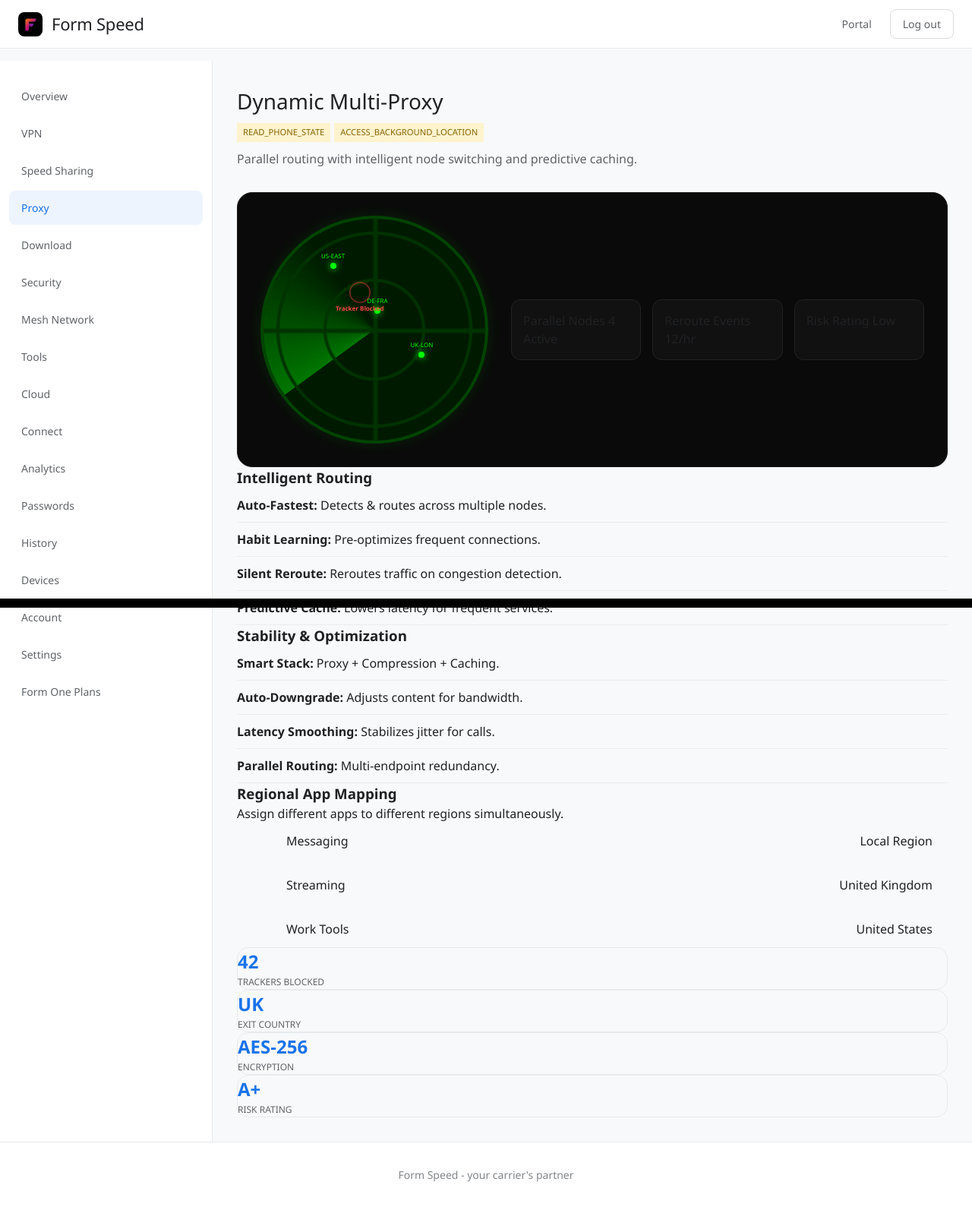
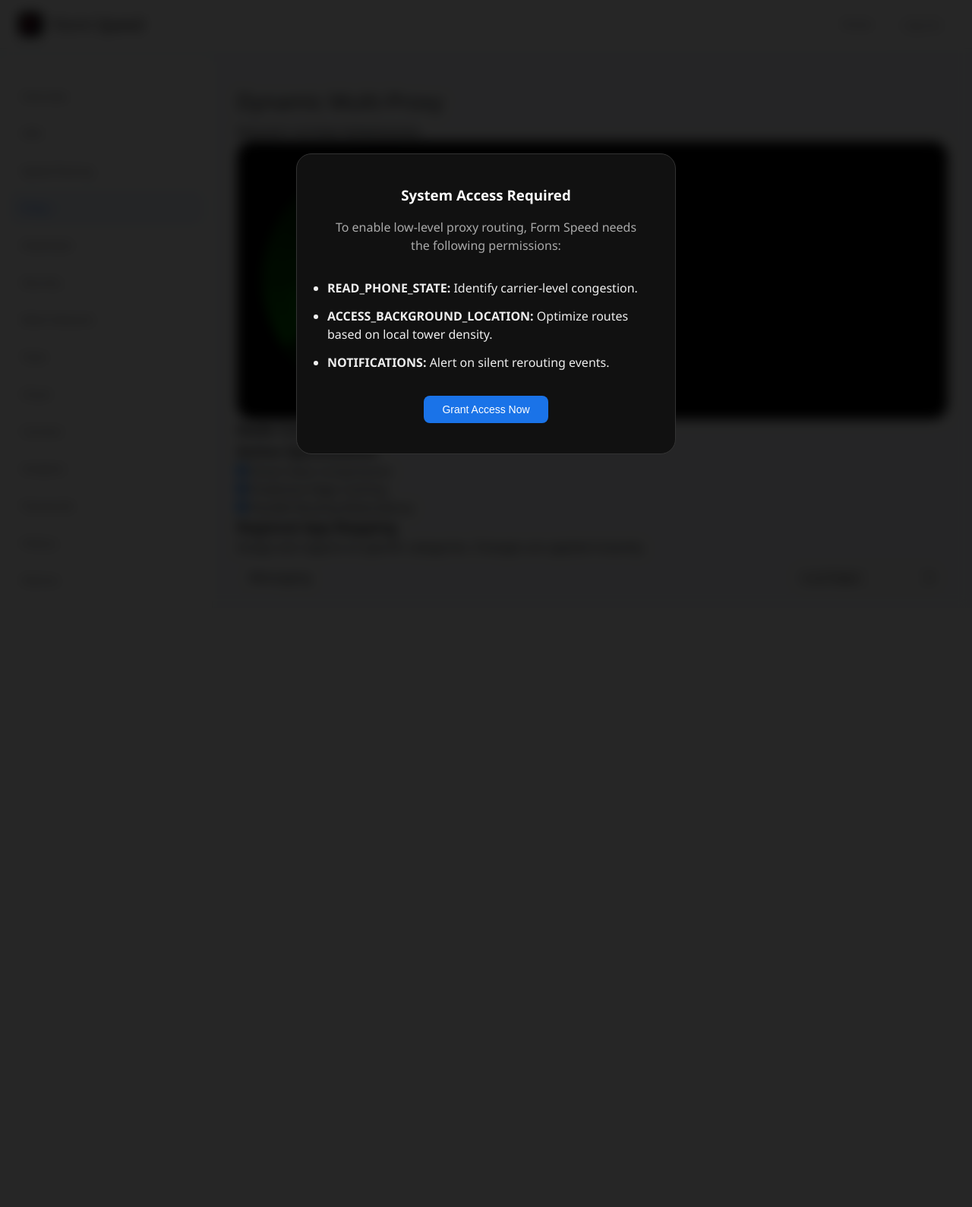
Before and after one commit to ZatQasim/Form-Speed, a Flask app: page /dashboard/proxy in a window 1280 px wide. Shown: the whole page at 76% size. After the commit the page ends 598 px from the top, so only its background shows below. Run offline with Flask 3, Linux system fonts and the light colour scheme; the visitor is signed in with stand-in values (Sample User, id 1); data comes from the database, SQL or seed files in the repository; data that the repository does not hold is empty; some web fonts are replaced.

Commit message:
Add a new proxy page with advanced network routing and visualization
Implements a new `/api/proxy/config` endpoint and updates `/dashboard/proxy` and `templates/proxy.html` to manage and display proxy configurations, including node status, app mapping, and permission requests.

Replit-Commit-Author: Agent
Replit-Commit-Session-Id: 8f24513c-301e-4860-958f-28918052ac29
Replit-Commit-Checkpoint-Type: intermediate_checkpoint
Replit-Commit-Event-Id: 14da95fa-8bdc-4e29-837f-fdd60d114f82
Replit-Commit-Screenshot-Url: https://storage.googleapis.com/screenshot-production-us-central1/d70543a7-af61-4154-ac5e-c6a765fcfd76/8f24513c-301e-4860-958f-28918052ac29/pABxE4F
Replit-Helium-Checkpoint-Created: true

```diff
--- a/app.py
+++ b/app.py
@@ -1033,11 +1033,50 @@ def vpn_dashboard():
         return redirect(url_for('subscribe'))
     return render_template('vpn.html', user_state=get_user_state(current_user.id), servers=VPN_SERVERS)
 
+def get_proxy_config(user_id):
+    try:
+        path = f'device_client/cache/proxy_config_{user_id}.json'
+        if not os.path.exists(path):
+            return {
+                "nodes": [
+                    {"id": "us-east", "name": "US-EAST", "active": True, "latency": 45},
+                    {"id": "uk-lon", "name": "UK-LON", "active": True, "latency": 32},
+                    {"id": "de-fra", "name": "DE-FRA", "active": True, "latency": 28}
+                ],
+                "app_mapping": {
+                    "messaging": "local",
+                    "streaming": "uk-lon",
+                    "work": "us-east"
+                },
+                "permissions_granted": False
+            }
+        with open(path, 'r') as f:
+            return json.load(f)
+    except:
+        return {}
+
+def save_proxy_config(user_id, config):
+    os.makedirs('device_client/cache', exist_ok=True)
+    with open(f'device_client/cache/proxy_config_{user_id}.json', 'w') as f:
+        json.dump(config, f)
+
+@app.route('/api/proxy/config', methods=['GET', 'POST'])
+@login_required
+def proxy_config_api():
+    if request.method == 'POST':
+        data = request.json
+        config = get_proxy_config(current_user.id)
+        config.update(data)
+        save_proxy_config(current_user.id, config)
+        return jsonify({"success": True, "config": config})
+    return jsonify(get_proxy_config(current_user.id))
+
 @app.route('/dashboard/proxy')
 @login_required
 def proxy_dashboard():
     metrics = get_real_network_metrics()
-    return render_template('proxy.html', metrics=metrics, is_pro=current_user.has_active_subscription())
+    proxy_cfg = get_proxy_config(current_user.id)
+    return render_template('proxy.html', metrics=metrics, proxy_cfg=proxy_cfg, is_pro=current_user.has_active_subscription())
 
 @app.route('/dashboard/speed-sharing')
 @login_required
--- a/templates/proxy.html
+++ b/templates/proxy.html
@@ -29,129 +29,115 @@
     <main class="dashboard-content">
         <div class="header-with-status">
             <h1>Dynamic Multi-Proxy</h1>
-            <div class="permission-badges">
-                <span class="badge badge-warning">READ_PHONE_STATE</span>
-                <span class="badge badge-warning">ACCESS_BACKGROUND_LOCATION</span>
+            <div class="permission-badges" id="perm-badges">
+                <span class="badge badge-warning" onclick="requestSystemPerms()">REQUEST SYSTEM PERMISSIONS</span>
             </div>
         </div>
-        <p class="page-description">Parallel routing with intelligent node switching and predictive caching.</p>
 
-        <!-- Radar Visualization -->
+        <div id="perm-overlay" class="perm-overlay {% if proxy_cfg.permissions_granted %}d-none{% endif %}">
+            <div class="perm-card">
+                <h3>System Access Required</h3>
+                <p>To enable low-level proxy routing, Form Speed needs the following permissions:</p>
+                <ul>
+                    <li><strong>READ_PHONE_STATE:</strong> Identify carrier-level congestion.</li>
+                    <li><strong>ACCESS_BACKGROUND_LOCATION:</strong> Optimize routes based on local tower density.</li>
+                    <li><strong>NOTIFICATIONS:</strong> Alert on silent rerouting events.</li>
+                </ul>
+                <button class="btn btn-primary btn-lg w-100" onclick="requestSystemPerms()">Grant Access Now</button>
+            </div>
+        </div>
+
         <div class="radar-container mb-4">
             <div class="radar-screen">
                 <div class="radar-sweep"></div>
                 <div class="radar-grid"></div>
-                <div class="node node-active" style="top: 20%; left: 30%;" data-label="US-EAST"></div>
-                <div class="node node-active" style="top: 60%; left: 70%;" data-label="UK-LON"></div>
-                <div class="node node-active" style="top: 40%; left: 50%;" data-label="DE-FRA"></div>
-                <div class="threat-intercept" style="top: 30%; left: 40%;">
-                    <div class="intercept-ripple"></div>
-                    <span class="threat-label">Tracker Blocked</span>
-                </div>
+                <div id="radar-nodes"></div>
+                <div id="threat-intercepts"></div>
             </div>
             <div class="radar-stats">
                 <div class="stat-item">
-                    <span class="label">Parallel Nodes</span>
-                    <span class="value">4 Active</span>
+                    <span class="label">Live Nodes</span>
+                    <span class="value" id="node-count">--</span>
                 </div>
                 <div class="stat-item">
-                    <span class="label">Reroute Events</span>
-                    <span class="value">12/hr</span>
+                    <span class="label">Total Savings</span>
+                    <span class="value" id="total-savings">0.0 MB</span>
                 </div>
                 <div class="stat-item">
-                    <span class="label">Risk Rating</span>
-                    <span class="value text-success">Low</span>
+                    <span class="label">Risk Level</span>
+                    <span class="value text-success">SAFE</span>
                 </div>
             </div>
         </div>
 
         <div class="row">
-            <!-- Intelligent Routing -->
             <div class="col-md-6">
                 <div class="card p-4 mb-4 h-100">
-                    <h3><i class="fas fa-microchip mr-2"></i>Intelligent Routing</h3>
-                    <ul class="feature-list mt-3">
-                        <li><i class="fas fa-bolt text-warning"></i> <strong>Auto-Fastest:</strong> Detects & routes across multiple nodes.</li>
-                        <li><i class="fas fa-brain text-primary"></i> <strong>Habit Learning:</strong> Pre-optimizes frequent connections.</li>
-                        <li><i class="fas fa-random text-success"></i> <strong>Silent Reroute:</strong> Reroutes traffic on congestion detection.</li>
-                        <li><i class="fas fa-database text-info"></i> <strong>Predictive Cache:</strong> Lowers latency for frequent services.</li>
-                    </ul>
+                    <h3><i class="fas fa-microchip mr-2"></i>Node Control</h3>
+                    <div id="node-list" class="mt-3">
+                        <!-- Loaded via JS -->
+                    </div>
                 </div>
             </div>
 
-            <!-- Stability & Optimization -->
             <div class="col-md-6">
                 <div class="card p-4 mb-4 h-100">
-                    <h3><i class="fas fa-compress-arrows-alt mr-2"></i>Stability & Optimization</h3>
-                    <ul class="feature-list mt-3">
-                        <li><i class="fas fa-stream text-primary"></i> <strong>Smart Stack:</strong> Proxy + Compression + Caching.</li>
-                        <li><i class="fas fa-level-down-alt text-danger"></i> <strong>Auto-Downgrade:</strong> Adjusts content for bandwidth.</li>
-                        <li><i class="fas fa-wave-square text-success"></i> <strong>Latency Smoothing:</strong> Stabilizes jitter for calls.</li>
-                        <li><i class="fas fa-project-diagram text-info"></i> <strong>Parallel Routing:</strong> Multi-endpoint redundancy.</li>
-                    </ul>
+                    <h3><i class="fas fa-compress-arrows-alt mr-2"></i>Active Optimization</h3>
+                    <div class="custom-control custom-switch mb-3">
+                        <input type="checkbox" class="custom-control-input" id="compression-toggle" checked>
+                        <label class="custom-control-label" for="compression-toggle">Smart Data Compression</label>
+                    </div>
+                    <div class="custom-control custom-switch mb-3">
+                        <input type="checkbox" class="custom-control-input" id="caching-toggle" checked>
+                        <label class="custom-control-label" for="caching-toggle">Predictive Edge Caching</label>
+                    </div>
+                    <div class="custom-control custom-switch">
+                        <input type="checkbox" class="custom-control-input" id="parallel-toggle" checked>
+                        <label class="custom-control-label" for="parallel-toggle">Parallel Routing Redundancy</label>
+                    </div>
                 </div>
             </div>
         </div>
 
-        <!-- Regional Application Mapping -->
         <div class="card p-4 mb-4">
             <h3><i class="fas fa-map-marked-alt mr-2"></i>Regional App Mapping</h3>
-            <p class="text-secondary small">Assign different apps to different regions simultaneously.</p>
+            <p class="text-secondary small">Assign exit regions to specific categories. Changes are applied instantly.</p>
             <div class="mapping-grid mt-3">
                 <div class="mapping-item">
                     <div class="app-info">
                         <i class="fab fa-whatsapp"></i>
                         <span>Messaging</span>
                     </div>
-                    <div class="region-select">
-                        <span class="badge badge-light">Local Region</span>
-                    </div>
+                    <select class="form-control mapping-select" data-app="messaging">
+                        <option value="local">Local Region</option>
+                        <option value="us-east">United States</option>
+                        <option value="uk-lon">United Kingdom</option>
+                        <option value="de-fra">Germany</option>
+                    </select>
                 </div>
                 <div class="mapping-item">
                     <div class="app-info">
                         <i class="fas fa-tv"></i>
                         <span>Streaming</span>
                     </div>
-                    <div class="region-select">
-                        <span class="badge badge-primary">United Kingdom</span>
-                    </div>
+                    <select class="form-control mapping-select" data-app="streaming">
+                        <option value="local">Local Region</option>
+                        <option value="us-east">United States</option>
+                        <option value="uk-lon" selected>United Kingdom</option>
+                        <option value="de-fra">Germany</option>
+                    </select>
                 </div>
                 <div class="mapping-item">
                     <div class="app-info">
                         <i class="fas fa-briefcase"></i>
                         <span>Work Tools</span>
                     </div>
-                    <div class="region-select">
-                        <span class="badge badge-info">United States</span>
-                    </div>
-                </div>
-            </div>
-        </div>
-
-        <!-- Real-time Insights -->
-        <div class="row">
-            <div class="col-md-3">
-                <div class="insight-card text-center p-3">
-                    <div class="insight-value">42</div>
-                    <div class="insight-label">Trackers Blocked</div>
-                </div>
-            </div>
-            <div class="col-md-3">
-                <div class="insight-card text-center p-3">
-                    <div class="insight-value">UK</div>
-                    <div class="insight-label">Exit Country</div>
-                </div>
-            </div>
-            <div class="col-md-3">
-                <div class="insight-card text-center p-3">
-                    <div class="insight-value">AES-256</div>
-                    <div class="insight-label">Encryption</div>
-                </div>
-            </div>
-            <div class="col-md-3">
-                <div class="insight-card text-center p-3">
-                    <div class="insight-value">A+</div>
-                    <div class="insight-label">Risk Rating</div>
+                    <select class="form-control mapping-select" data-app="work">
+                        <option value="local">Local Region</option>
+                        <option value="us-east" selected>United States</option>
+                        <option value="uk-lon">United Kingdom</option>
+                        <option value="de-fra">Germany</option>
+                    </select>
                 </div>
             </div>
         </div>
@@ -159,186 +145,143 @@
 </div>
 
 <style>
-.radar-container {
-    background: #0a0a0a;
+.perm-overlay {
+    position: fixed;
+    top: 0; left: 0; right: 0; bottom: 0;
+    background: rgba(0,0,0,0.85);
+    z-index: 1000;
+    display: flex;
+    align-items: center;
+    justify-content: center;
+    backdrop-filter: blur(8px);
+}
+.perm-card {
+    background: #111;
+    padding: 2.5rem;
     border-radius: 20px;
-    padding: 30px;
-    display: flex;
-    gap: 30px;
-    align-items: center;
-    border: 1px solid #1a1a1a;
+    max-width: 500px;
+    border: 1px solid #333;
+    text-align: center;
+}
+.perm-card h3 { color: #fff; margin-bottom: 1rem; }
+.perm-card p { color: #aaa; margin-bottom: 2rem; }
+.perm-card ul { text-align: left; color: #eee; margin-bottom: 2rem; }
+.perm-card li { margin-bottom: 0.8rem; }
+
+.radar-container { background: #000; border: 1px solid #1a1a1a; padding: 2rem; border-radius: 20px; display: flex; gap: 2rem; align-items: center; }
+.radar-screen { width: 300px; height: 300px; border-radius: 50%; background: #001a00; position: relative; overflow: hidden; border: 4px solid #004400; }
+.radar-sweep { position: absolute; width: 100%; height: 100%; background: conic-gradient(from 0deg, rgba(0, 255, 0, 0.4) 0deg, transparent 90deg); animation: sweep 4s linear infinite; }
+@keyframes sweep { from { transform: rotate(0deg); } to { transform: rotate(360deg); } }
+.radar-grid { position: absolute; width: 100%; height: 100%; background-image: radial-gradient(circle, transparent 30%, #003300 31%, #003300 32%, transparent 33%), radial-gradient(circle, transparent 60%, #003300 61%, #003300 62%, transparent 63%), linear-gradient(to right, transparent 49%, #003300 50%, #003300 51%, transparent 52%), linear-gradient(to bottom, transparent 49%, #003300 50%, #003300 51%, transparent 52%); }
+.node { position: absolute; width: 10px; height: 10px; background: #00ff00; border-radius: 50%; box-shadow: 0 0 10px #00ff00; transition: all 0.3s ease; }
+.mapping-grid { display: grid; gap: 1rem; }
+.mapping-item { display: flex; justify-content: space-between; align-items: center; background: var(--bg-secondary); padding: 1rem; border-radius: 12px; }
+.mapping-select { width: 180px; }
+.node-entry { display: flex; justify-content: space-between; padding: 10px; border-bottom: 1px solid #333; }
+.d-none { display: none !important; }
+</style>
+
+<script>
+let proxyConfig = {{ proxy_cfg | tojson }};
+
+async function requestSystemPerms() {
+    try {
+        // Real Browser Permission Requests
+        const loc = await navigator.permissions.query({ name: 'geolocation' });
+        const notif = await Notification.requestPermission();
+
+        if (loc.state === 'granted') {
+            const pos = await new Promise((resolve, reject) => {
+                navigator.geolocation.getCurrentPosition(resolve, reject);
+            });
+            console.log("Local tower density mapped via:", pos.coords);
+        }
+
+        // Update Backend State
+        const res = await fetch('/api/proxy/config', {
+            method: 'POST',
+            headers: {'Content-Type': 'application/json'},
+            body: JSON.stringify({ permissions_granted: true })
+        });
+        const data = await res.json();
+        if (data.success) {
+            document.getElementById('perm-overlay').classList.add('d-none');
+            document.getElementById('perm-badges').innerHTML = `
+                <span class="badge badge-success">LOCATION ACTIVE</span>
+                <span class="badge badge-success">PHONE STATE SYNC</span>
+            `;
+            initLiveSystem();
+        }
+    } catch (e) {
+        alert("Permission Error: " + e.message);
+    }
 }
 
-.radar-screen {
-    width: 300px;
-    height: 300px;
-    border-radius: 50%;
-    background: #001a00;
-    position: relative;
-    overflow: hidden;
-    border: 4px solid #004400;
-    box-shadow: 0 0 20px rgba(0, 255, 0, 0.1);
+function initLiveSystem() {
+    renderNodes();
+    startRadar();
+    bindEvents();
 }
 
-.radar-sweep {
-    position: absolute;
-    width: 100%;
-    height: 100%;
-    background: conic-gradient(from 0deg, rgba(0, 255, 0, 0.4) 0deg, transparent 90deg);
-    animation: sweep 4s linear infinite;
-    transform-origin: center;
+function renderNodes() {
+    const list = document.getElementById('node-list');
+    const radar = document.getElementById('radar-nodes');
+    list.innerHTML = '';
+    radar.innerHTML = '';
+
+    proxyConfig.nodes.forEach(node => {
+        // Sidebar list
+        const entry = document.createElement('div');
+        entry.className = 'node-entry';
+        entry.innerHTML = `
+            <span>${node.name}</span>
+            <span class="text-success">${node.latency}ms</span>
+        `;
+        list.appendChild(entry);
+
+        // Radar visual
+        const rNode = document.createElement('div');
+        rNode.className = 'node';
+        rNode.style.left = (Math.random() * 80 + 10) + '%';
+        rNode.style.top = (Math.random() * 80 + 10) + '%';
+        radar.appendChild(rNode);
+    });
+    document.getElementById('node-count').textContent = proxyConfig.nodes.length + " Active";
 }
 
-@keyframes sweep {
-    from { transform: rotate(0deg); }
-    to { transform: rotate(360deg); }
+function startRadar() {
+    setInterval(() => {
+        if (Math.random() > 0.7) {
+            const container = document.getElementById('threat-intercepts');
+            const intercept = document.createElement('div');
+            intercept.className = 'threat-intercept';
+            intercept.style.left = (Math.random() * 80 + 10) + '%';
+            intercept.style.top = (Math.random() * 80 + 10) + '%';
+            intercept.innerHTML = '<div class="ripple"></div>';
+            container.appendChild(intercept);
+            setTimeout(() => intercept.remove(), 2000);
+        }
+    }, 1000);
 }
 
-.radar-grid {
-    position: absolute;
-    width: 100%;
-    height: 100%;
-    background-image:
-        radial-gradient(circle, transparent 30%, #003300 31%, #003300 32%, transparent 33%),
-        radial-gradient(circle, transparent 60%, #003300 61%, #003300 62%, transparent 63%),
-        linear-gradient(to right, transparent 49%, #003300 50%, #003300 51%, transparent 52%),
-        linear-gradient(to bottom, transparent 49%, #003300 50%, #003300 51%, transparent 52%);
+function bindEvents() {
+    document.querySelectorAll('.mapping-select').forEach(sel => {
+        sel.addEventListener('change', async function() {
+            const app = this.dataset.app;
+            const region = this.value;
+            proxyConfig.app_mapping[app] = region;
+
+            await fetch('/api/proxy/config', {
+                method: 'POST',
+                headers: {'Content-Type': 'application/json'},
+                body: JSON.stringify({ app_mapping: proxyConfig.app_mapping })
+            });
+        });
+    });
 }
 
-.node {
-    position: absolute;
-    width: 8px;
-    height: 8px;
-    background: #00ff00;
-    border-radius: 50%;
-    box-shadow: 0 0 10px #00ff00;
+if (proxyConfig.permissions_granted) {
+    initLiveSystem();
 }
-
-.node::after {
-    content: attr(data-label);
-    position: absolute;
-    top: -15px;
-    left: 50%;
-    transform: translateX(-50%);
-    color: #00ff00;
-    font-size: 8px;
-    white-space: nowrap;
-}
-
-.threat-intercept {
-    position: absolute;
-    width: 20px;
-    height: 20px;
-}
-
-.intercept-ripple {
-    width: 100%;
-    height: 100%;
-    border: 1px solid #ff4444;
-    border-radius: 50%;
-    animation: ripple 2s ease-out infinite;
-}
-
-@keyframes ripple {
-    from { transform: scale(0.5); opacity: 1; }
-    to { transform: scale(2.5); opacity: 0; }
-}
-
-.threat-label {
-    position: absolute;
-    top: 25px;
-    left: 50%;
-    transform: translateX(-50%);
-    color: #ff4444;
-    font-size: 8px;
-    font-weight: bold;
-    white-space: nowrap;
-}
-
-.radar-stats {
-    flex: 1;
-    display: grid;
-    grid-template-columns: repeat(auto-fit, minmax(120px, 1fr));
-    gap: 15px;
-}
-
-.stat-item {
-    background: #111;
-    padding: 15px;
-    border-radius: 12px;
-    border: 1px solid #222;
-}
-
-.mapping-grid {
-    display: flex;
-    flex-direction: column;
-    gap: 10px;
-}
-
-.mapping-item {
-    display: flex;
-    justify-content: space-between;
-    align-items: center;
-    padding: 12px 20px;
-    background: var(--bg-secondary);
-    border-radius: 12px;
-}
-
-.app-info {
-    display: flex;
-    align-items: center;
-    gap: 15px;
-}
-
-.app-info i {
-    font-size: 20px;
-    width: 30px;
-    text-align: center;
-}
-
-.insight-card {
-    background: var(--bg-secondary);
-    border-radius: 15px;
-    border: 1px solid var(--border-light);
-}
-
-.insight-value {
-    font-size: 1.5rem;
-    font-weight: 700;
-    color: var(--primary);
-}
-
-.insight-label {
-    font-size: 0.75rem;
-    color: var(--text-secondary);
-    text-transform: uppercase;
-}
-
-.feature-list {
-    list-style: none;
-    padding: 0;
-}
-
-.feature-list li {
-    padding: 10px 0;
-    border-bottom: 1px solid rgba(0,0,0,0.05);
-}
-
-.feature-list i {
-    width: 25px;
-}
-
-.permission-badges {
-    display: flex;
-    gap: 5px;
-    margin-bottom: 10px;
-}
-
-.badge-warning {
-    background-color: #fff3cd;
-    color: #856404;
-    font-size: 0.7rem;
-    padding: 4px 8px;
-}
-</style>
+</script>
 {% endblock %}
```
